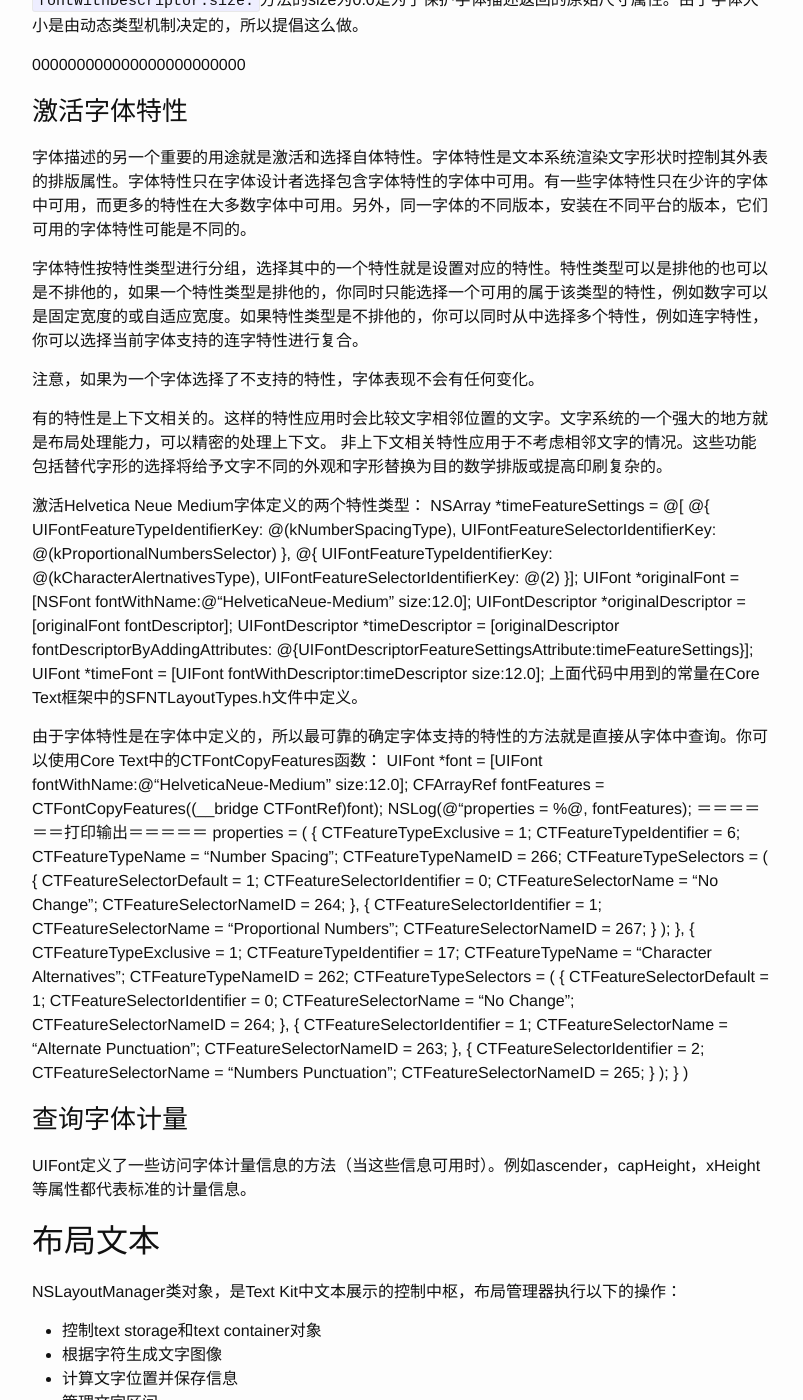
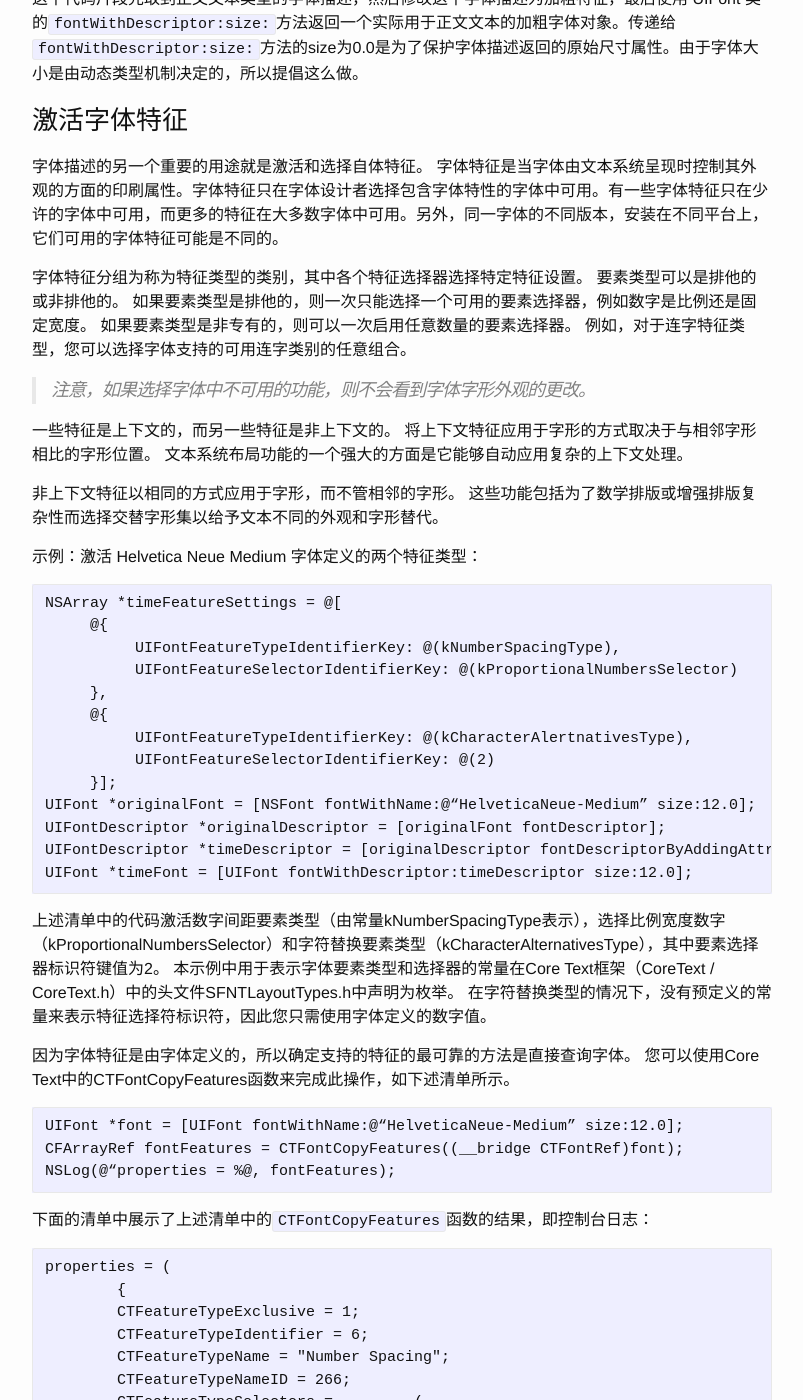
Before and after one commit to scfhao/scfhao.github.io, a Jekyll site: the page built from _posts/2016-11-04-using-text-kit-to-draw-and-manage-text.md, in a window 1280 px wide and 1400 px high, scrolled down 5635 px. Shown: the whole window, without its empty margins (238-1041 px from the left). Built offline with Jekyll 4.4.1, drawn with Linux system fonts in a browser that asks for light colours; comment, search, counter and statistics services are not loaded; some of the changed text lies outside the part shown.

Commit message:
完成使用Text Kit来绘制和管理文本

````diff
--- a/_posts/2016-11-04-using-text-kit-to-draw-and-manage-text.md
+++ b/_posts/2016-11-04-using-text-kit-to-draw-and-manage-text.md
@@ -9,16 +9,18 @@ categories:
 
 正如《Displaying Text Content in iOS》部分描述，UIKit 框架中提供了一些用来在App的用户界面中展示文本的类：UITextView, UITextField, UILabel 和 UIWebView。由 UITextView 类创建的文本视图意在用来展示大量的文本。UITextView 底层有一个非常强大的布局引擎叫做 Text Kit。如果你需要自定义或者介入这个布局过程，你可以使用 Text Kit。对于更细粒度的文本和特殊的需要自定义解决方案的需求，可以使用《Lower Level Text-handling Technologies》中描述的更底层的技术作为替代。
 
-TextKit 是 UIKit 框架中提供的高品质的保存、布局、展示精细排版的所有特征（如字距、连字、换行和对齐）的排版服务的类和协议的集合。TextKit 构建于 CoreText 之上，所以它提供了同样的速度与强大。UITextView 完全集成了 Text Kit，它提供的编辑和展示功能允许用户输入文本、指定格式属性并查看结果。Text Kit 其他方法提供了文本存储和布局功能。下图展示了 Text Kit 在 iOS 文本和图像框架中的位置。
+TextKit 是 UIKit 框架中提供的高品质的保存、布局、展示精细排版的所有特征（如字距、连字、换行和对齐）的排版服务的类和协议的集合。TextKit 构建于 CoreText 之上，所以它提供了同样的速度与强大。UITextView 完全集成了 Text Kit，它提供的编辑和展示功能允许用户输入文本、指定格式属性并查看结果。Text Kit 其他方法提供了文本存储和布局功能。图1展示了 Text Kit 在 iOS 文本和图像框架中的位置。
 
+图1 Text Kit框架位置
 ![Text Kit Framework Position]({{ site.baseurl }}/images{{ page.id }}/1.png)
 
 Text Kit 给了你在用户界面元素上渲染文本的完整的控制。除 UITextView 外，UITextField 和 UILabel 也是在 Text Kit 之上构建的，它可以无缝地和动画、UICollectionView 和 UITableView 集成。Text Kit 被设计为拥有完全可扩展的面向对象架构，支持子类化、委托和一组完整的通知，支持深度定制。
 
 ## TextKit主要的成员对象
 
-Text Kit 主要对象之间的数据流图如下图。Text views 是 UITextView 类的实例，Text containers 是 NSTextContainer类的实例，layout manager 是 NSLayoutManager 类的实例，Text storage 是 NSTextStorage 类的实例。在 Text Kit 中，一个 NSTextStorage 对象存储用于 UITextView 对象显示和 NSLayoutManager 对象在一个 NSTextContainer 对象上布局的文本。
+Text Kit 主要对象之间的数据流图如图2。Text views 是 UITextView 类的实例，Text containers 是 NSTextContainer类的实例，layout manager 是 NSLayoutManager 类的实例，Text storage 是 NSTextStorage 类的实例。在 Text Kit 中，一个 NSTextStorage 对象存储用于 UITextView 对象显示和 NSLayoutManager 对象在一个 NSTextContainer 对象上布局的文本。
 
+图2 主要的Text Kit对象
 ![Primary Text Kit Objects]({{ site.baseurl }}/images{{ page.id }}/2.png)
 
 一个 NSTextContainer 对象可以定义一个可供文本布局的区域。text container 通常会定义一个方形区域，但可以通过创建一个 NSTextContainer 的子类来定义其他形状如圆、五边形或不规则的形状。text container 不仅定义了可以填充文本区域的边界，同时它还维护了一个定义区域中不能布局文本的地方（例外区）的 Bezier paths 数组。当布局发生时，文本在例外区以外布局，这就为包含图像和其他非文本元素提供了一种方式。
@@ -35,8 +37,9 @@ Text Kit 处理三种文本属性：字符属性、段落属性和文档属性
 
 ### 字符属性
 
-属性字符串（attributed string）用字典中的键值对来存储字符属性。键作为属性的名称，用一个字符串常量标识符（如NSFontAttributeName）来表示。下图展示了一个属性字典作用于一个属性字符串中的一个区间上。
+属性字符串（attributed string）用字典中的键值对来存储字符属性。键作为属性的名称，用一个字符串常量标识符（如NSFontAttributeName）来表示。图3展示了一个属性字典作用于一个属性字符串中的一个区间上。
 
+图3 属性字符串的组成
 ![Composition of an attributed string]({{ site.baseurl }}/images{{ page.id }}/3.png)
 
 理论上，属性字符串中每个字符都有一个相关联的属性字典。然而通常一个属性字典作用于更长的字符区间上。NSAttributedString 类提供了根据字符的位序获取关联的属性字典和该属性字典的属性值作用的区间的方法如：`attributesAtIndex:effectiveRange:`.
@@ -118,20 +121,21 @@ UIFont *boldFont = [UIFont fontWithDescriptor:boldFontDescriptor size:0.0];
 
 这个代码片段先取到正文文本类型的字体描述，然后修改这个字体描述为加粗特征，最后使用 UIFont 类的`fontWithDescriptor:size:`方法返回一个实际用于正文文本的加粗字体对象。传递给`fontWithDescriptor:size:`方法的size为0.0是为了保护字体描述返回的原始尺寸属性。由于字体大小是由动态类型机制决定的，所以提倡这么做。
 
+### 激活字体特征
 
-000000000000000000000000
-### 激活字体特性
+字体描述的另一个重要的用途就是激活和选择自体特征。 字体特征是当字体由文本系统呈现时控制其外观的方面的印刷属性。字体特征只在字体设计者选择包含字体特性的字体中可用。有一些字体特征只在少许的字体中可用，而更多的特征在大多数字体中可用。另外，同一字体的不同版本，安装在不同平台上，它们可用的字体特征可能是不同的。
 
-字体描述的另一个重要的用途就是激活和选择自体特性。字体特性是文本系统渲染文字形状时控制其外表的排版属性。字体特性只在字体设计者选择包含字体特性的字体中可用。有一些字体特性只在少许的字体中可用，而更多的特性在大多数字体中可用。另外，同一字体的不同版本，安装在不同平台的版本，它们可用的字体特性可能是不同的。
+字体特征分组为称为特征类型的类别，其中各个特征选择器选择特定特征设置。 要素类型可以是排他的或非排他的。 如果要素类型是排他的，则一次只能选择一个可用的要素选择器，例如数字是比例还是固定宽度。 如果要素类型是非专有的，则可以一次启用任意数量的要素选择器。 例如，对于连字特征类型，您可以选择字体支持的可用连字类别的任意组合。
 
-字体特性按特性类型进行分组，选择其中的一个特性就是设置对应的特性。特性类型可以是排他的也可以是不排他的，如果一个特性类型是排他的，你同时只能选择一个可用的属于该类型的特性，例如数字可以是固定宽度的或自适应宽度。如果特性类型是不排他的，你可以同时从中选择多个特性，例如连字特性，你可以选择当前字体支持的连字特性进行复合。
+> 注意，如果选择字体中不可用的功能，则不会看到字体字形外观的更改。
 
-注意，如果为一个字体选择了不支持的特性，字体表现不会有任何变化。
+一些特征是上下文的，而另一些特征是非上下文的。 将上下文特征应用于字形的方式取决于与相邻字形相比的字形位置。 文本系统布局功能的一个强大的方面是它能够自动应用复杂的上下文处理。
 
-有的特性是上下文相关的。这样的特性应用时会比较文字相邻位置的文字。文字系统的一个强大的地方就是布局处理能力，可以精密的处理上下文。
-非上下文相关特性应用于不考虑相邻文字的情况。这些功能包括替代字形的选择将给予文字不同的外观和字形替换为目的数学排版或提高印刷复杂的。
+非上下文特征以相同的方式应用于字形，而不管相邻的字形。 这些功能包括为了数学排版或增强排版复杂性而选择交替字形集以给予文本不同的外观和字形替代。
 
-激活Helvetica Neue Medium字体定义的两个特性类型：
+示例：激活 Helvetica Neue Medium 字体定义的两个特征类型：
+
+```
 NSArray *timeFeatureSettings = @[
      @{
           UIFontFeatureTypeIdentifierKey: @(kNumberSpacingType),
@@ -145,13 +149,21 @@ UIFont *originalFont = [NSFont fontWithName:@“HelveticaNeue-Medium” size:12.
 UIFontDescriptor *originalDescriptor = [originalFont fontDescriptor];
 UIFontDescriptor *timeDescriptor = [originalDescriptor fontDescriptorByAddingAttributes: @{UIFontDescriptorFeatureSettingsAttribute:timeFeatureSettings}];
 UIFont *timeFont = [UIFont fontWithDescriptor:timeDescriptor size:12.0];
-上面代码中用到的常量在Core Text框架中的SFNTLayoutTypes.h文件中定义。
+```
 
-由于字体特性是在字体中定义的，所以最可靠的确定字体支持的特性的方法就是直接从字体中查询。你可以使用Core Text中的CTFontCopyFeatures函数：
+上述清单中的代码激活数字间距要素类型（由常量kNumberSpacingType表示），选择比例宽度数字（kProportionalNumbersSelector）和字符替换要素类型（kCharacterAlternativesType），其中要素选择器标识符键值为2。 本示例中用于表示字体要素类型和选择器的常量在Core Text框架（CoreText / CoreText.h）中的头文件SFNTLayoutTypes.h中声明为枚举。 在字符替换类型的情况下，没有预定义的常量来表示特征选择符标识符，因此您只需使用字体定义的数字值。
+
+因为字体特征是由字体定义的，所以确定支持的特征的最可靠的方法是直接查询字体。 您可以使用Core Text中的CTFontCopyFeatures函数来完成此操作，如下述清单所示。
+
+```
 UIFont *font = [UIFont fontWithName:@“HelveticaNeue-Medium” size:12.0];
 CFArrayRef fontFeatures = CTFontCopyFeatures((__bridge CTFontRef)font);
 NSLog(@“properties = %@, fontFeatures);
-＝＝＝＝＝＝打印输出＝＝＝＝＝
+```
+
+下面的清单中展示了上述清单中的`CTFontCopyFeatures`函数的结果，即控制台日志：
+
+```
 properties = (
         {
         CTFeatureTypeExclusive = 1;
@@ -197,48 +209,79 @@ properties = (
         );
     }
 )
+```
 
-### 查询字体计量
-UIFont定义了一些访问字体计量信息的方法（当这些信息可用时）。例如ascender，capHeight，xHeight等属性都代表标准的计量信息。
+在这种情况下，结果表明，此版本的 Helvetica Neue Medium 字体有两个字体特征：数字间距和字符替换。 当使用字体描述符激活字体特征并在其设置中进行选择时，此结果中最重要的值是特征类型标识符和特征选择符标识符。 将这些值添加到表示字体特征设置的字典数组中，并将该数组用作`UIFontDescriptorFeatureSettingsAttribute`的值，依次传递给`fontDescriptorByAddingAttributes:`或`fontDescriptorWithFontAttributes:`方法。 该列表中显示的常量的枚举值与`CTFontCopyFeatures`函数返回的要素类型标识符和要素选择器标识符的数值相关联。
+
+可以看到，从CTFontCopyFeatures函数产生的字体特征数组还显示要素类型是否是排它的，以及哪个要素选择器是默认的。 并且，当然，要素类型名称和要素选择器名称值为可用的字体要素及其设置提供人类可读的标识。
+
+### 查询字体度量
+
+UIFont定义了一些方法来访问字体的度量信息，当该信息可用时。 诸如ascender，capHeight，xHeight等属性都对应于标准字体度量信息。 图4显示了字体指标如何适用于字形尺寸，表2列出了与各种指标相关的属性名称。 有关更多具体信息，请参阅属性描述。
+
+图4 字体度量
+![Font metrics]({{ site.baseurl }}/images{{ page.id }}/4.png)
+
+表2 字体度量和UIFont方法联系
+
+----------------|---------------
+: Font metric : | : Properties :
+X-height        | xHeight
+Ascent          | ascender
+Cap height      | capHeight
+Line height     | lineHeight
+Descent         | descender
+Point size      | pointSize
 
 ## 布局文本
 
-NSLayoutManager类对象，是Text Kit中文本展示的控制中枢，布局管理器执行以下的操作：
-* 控制text storage和text container对象
-* 根据字符生成文字图像
-* 计算文字位置并保存信息
-* 管理文字区间
-* 需要时在text view上绘制文字
+布局管理器对象（NSLayoutManager类的实例），是 Text Kit 中文本展示的核心控制对象，布局管理器执行以下的操作：
+
+* 控制 text storage 和 text container 对象
+* 根据字符生成字形
+* 计算字形位置并存储该信息
+* 管理字形和字符的区间
+* 文本视图（text view）请求时在文本视图上绘制文字
 * 计算文本行的边界
-* 控制连字符使用
-* 操作文字和字符属性
-在MVC范式中，layout manager充当了controller。NSTextStorage充当了Model，负责字符串及其属性，如字体、类型、颜色、大小。NSTextContainer也可以被认为是Model的一部分，因为它是文本在页面上几何布局的model。UITextView（或其他UIView对象）提供文本展示的View。NSLayoutManager作为controller提供服务，它将字符从text storage对象转换成图形，并将它们根据一个或多个text container的尺寸布局到行中，将文本在一个或多个text view对象中进行展示。
+* 控制连字
+* 操作字符和字形属性
+
+在MVC范式中，布局管理器充当了controller。NSMutableAttributedString 的子类 NSTextStorage 提供 Model 的一部分功能，负责字符串及其属性，如字体、样式、颜色、大小。NSTextContainer 也可以被认为是 Model 的一部分，因为它对放置文本的页面的几何布局进行建模。UITextView（或其他UIView对象）提供文本展示的View。NSLayoutManager用作文本系统的控制器，因为它将文本存储对象中的字符翻译为字形，根据一个或多个文本容器对象的尺寸将它们排成行，并将文本显示在一个或多个文本视图对象中进行协调。
 
 ## 布局过程
 
-布局管理器将文本布局分两个步骤：生成图形和布局图形。布局管理器“惰性”的执行这两个步骤（必要时才执行）。它生成图形和计算出布局位置后，布局管理器会缓存这些信息来改善后续调用的性能。
+布局管理器在分两步执行文本布局：字形生成和字形布局。 布局管理器根据需要懒惰地执行这两个布局步骤。 因此，一些 NSLayoutManager 方法触发字形生成，而其他的不会，字形布局也是如此。 在它生成字形、计算布局位置之后，布局管理器缓存这些信息以提高后续调用的性能。
 
-布局管理器缓存图形、属性和布局信息。它会监控text storage中因为修改而失效的文字图形的区间。在两种情况下字符区间会自动失效：当需要生成文字图形或者当需要布局字符图形时。你也可以手动的使字符图形或布局信息实效。当布局管理器收到需要知道一个无效区间内的文字图形或布局信息时，它会重新生成它们。
+布局管理器缓存字形，属性和布局信息。 它跟踪已通过更改文本存储中的字符而失效的字形范围。 有两种方式可以自动使字符范围失效：如果它需要生成字形或需要字形布局。 如果愿意，您可以手动使字形或布局信息无效。 当布局管理器接收到需要知道在无效范围中的字形或布局的消息时，它根据需要生成字形或重新计算布局。
 
 ### 生成行片段边界
 
-布局管理器将NStextContainer对象中的文字图形在行中进行布局。text container根据自身的形状和内部的非布局区域来确定每一行的位置。当一个行与非布局区域相交时，行必须被缩短或拆分。
-布局管理器为给定的一行提出一个边界然后要求text container来调整到适应的边界。提出的边界可能比container更宽或更窄。布局管理器向text container发送的要求调整提出边界的方法是lineFragmentRectForProposedRect:atIndex:writingDirection:remainingRect:，这个方法根据文本布局的方向为提出的边界返回最大的可用边界。它也会返回其他剩余区域的大小，如text container上的空白或黑洞其他边上剩余的空间。
+布局管理器在 NSTextContainer 对象内以字形行布置文本。 文本容器内的这些行的布局由其形状和其包含的任何排除路径确定。 在行片段矩形与由排除路径定义的区域相交的部分中的行必须缩短或分段; 如果在整个区域上存在间隙，则将与其重叠的行必须移位以补偿。
 
-当布局管理器将文本置于边界中时会做最后一个调整。这种调整是text container进行的少量修正，称为行碎片填充，定义了每行后部的空白部分。文本根据行片段边距进行插入（边距本身不受影响）。填充允许在text container的边界一点小的调整，并使文本和其他图形的边界保持一定的距离。你可以通过修改lineFragmentPadding属性的值来修改填充。注意，行片段填充并不是边距。对于文档边距来说，你应该设置UITextView对象的位置和和大小。对于文本边距，你应该设置text view的textContainerInset属性。另外，你可以设置单独的段落缩紧使用NSMutableParagraphStyle属性如headIndent。
+布局管理器为给定行提出一个矩形，然后要求文本容器调整矩形到合适的位置。 所提出的矩形通常跨越文本容器的边界矩形，但是它可以更窄或更宽，甚至它也可以部分地或完全地位于边界矩形之外。 布局管理器发送文本容器以调整建议的矩形的消息是`lineFragmentRectForProposedRect:atIndex:writingDirection:remainingRect:`，它根据文本布局的方向返回相对建议矩形可用的最大矩形。它还返回一个包含任何剩余空间的矩形，例如在文本容器中的另一侧留下的的孔或间隙。
 
-除了返回行片段区域外，布局管理器还会返回一个已用矩形，就是行片段边界中已经包含了要绘制的文字或其他标志的部分。按照惯例，两个矩形都包括行片段填充和行内空间（根据字体的行高计量和段落的行间距参数计算出的）。然而，段落间距（段落前和后）和文本周围添加的如可以引起文本中间被隔开的空间，只在行片段矩形中包含，但不在已使用的矩形中包括。
+布局管理器在将文本实际匹配到矩形中时会进行一个最终调整。此调整是由文本容器固定的小量，称为行片段填充，其定义行片段矩形的每一端上的部分留空。文本在行片段矩形内插入该量（矩形本身不受影响）。填充允许在文本容器的区域的边缘（和任何孔周围）小规模调整，并且保持文本不直接邻接在该区域附近显示的任何其它图形。您可以使用`lineFragmentPadding`属性从其默认值更改填充。请注意，行片段填充不是表示边距的合适手段。对于文档边距，应在UITextView对象的封装视图中设置其位置和大小。对于文本边距，应该设置文本视图的`textContainerInset`属性。此外，您可以使用`NSMutableParagraphStyle`属性（如headIndent）为单个段落设置缩进值。
 
-### 指定非布局区域（Exclusion Paths）
+除了返回线片段矩形本身之外，布局管理器返回称为使用的矩形的矩形。 这是行片段矩形的实际包含要绘制的字形或其他标记的部分。 按照惯例，两个矩形包括行片段填充和行间间隔（根据字体的行高度量和段落的行间距参数计算）。 但是，段落间距（前后）和文本周围添加的任何空间（例如由中心间隔文本引起的空间）仅包含在行片段长方形中，并且不包括在使用的矩形中。
 
-text container维护了一个UIBezierPath对象的数组来代表它里面的非布局区域。当布局管理器向text container发送lineFragmentRectForProposedRect:atIndex:writingDirection:remainingRect:消息，提出了一个行片段矩形和非布局区域相交时，text container返回一个调整后的不包括非布局区域的矩形。这个处理过程如下图所示：
+### 指定排除路径
 
+文本容器维护一个UIBezierPath对象数组，表示其边界矩形内的排除路径。 当布局管理器发送文本容器`lineFragmentRectForProposedRect:atIndex：writingDirection:remainingRect:`消息提出与由排除路径定义的区域之一相交的行片段矩形时，文本容器返回排除该区域的调整后的行片段矩形。 此过程如图5所示。
+
+图5 行片段适应
+![Line fragment fitting]({{ site.baseurl }}/images{{ page.id }}/5.png)
 
 ### 指定多页和多列布局
 
-最简单的情况中，Text Kit的每类对象都只有一个，就是一个text storage对象，一个text container，一个layout manager，如下面的图所示。当你从对象库中向IB中拖一个text view对象时，这样的设定就会被自动配置好。UITextView对象创建其他的对象并将它们连接在一起。你可以用代码管理这个过程。
+在最简单的情况下，Text Kit对象被单一配置，即一个文本存储对象，一个文本容器和一个布局管理器，如图6所示。 在 Interface Builder 中从对象库中拖动文本视图时，将自动实例化此配置。 UITextView 对象提供其他对象并将它们连接在一起。 您还可以在代码中创建此安排，如清单6所示。
 
-下面的代码创建这些对象，这段代码可以在一个viewControllere中，假设这个viewController有一个叫textContainer的NSTextContainer属性。
+图6
+![Object configuration for a single text flow]({{ site.baseurl }}/images{{ page.id }}/6.png)
+
+您还可以在代码中创建此安排，如清单6所示。 此代码可以在视图控制器中，例如，UIViewController 的子类，其有名为 textContainer 的 NSTextContainer 属性。
+
+```
+// 清单6
 NSTextStorage *textStorage = [[NSTextStorage alloc]initWithString:string];
 NSLayoutManager *layoutManager = [[NSLayoutManager alloc]init];
 [textStorage addLayoutManager:layoutManager];
@@ -246,15 +289,25 @@
 [layoutManager addTextContainer:self.textContainer];
 UITextView *textView = [[UITextView alloc]initWithFrame:self.view.bounds textContainer:self.textContainer];
 [self.view addSubview:textView];
+```
 
-这种只有一个text container和一个text view的结构非常受限。这种结构中，文本流在text container中定义的区域内不会被中断。遇到翻页、多列布局和其他更复杂的布局就不好使了。
+此配置受限于只有一个文本容器和一个文本视图。 在这种布置中，文本流在由文本容器限定的区域内不间断。分页符，多列布局和更复杂的布局不能由这种安排满足。
 
-通过使用多个text container，每个都联系一个text view，可以让更复杂的布局成为可能。例如，要支持翻页，应用可以配置如下图所示的文本对象：
+通过使用多个文本容器，每个具有相关联的文本视图，更复杂的布局布置是可能的。 例如，为了支持分页符，应用程序可以配置文本对象如图7所示。
 
-每个text container相当于文档中的一页。你可以把展示文本的视图集成进你自定义了背景的自定义视图中。在这个自定义视图中，还可以集成一个UIScrollView对象允许用户可以在文档的页面之间进行翻页。
+图7
+![Object configuration for paginated text]({{ site.baseurl }}/images{{ page.id }}/7.png)
 
-多列的文档也可以用相似的配置：
+每个文本容器对应于文档的一页。 显示文本的视图可以嵌入你应用提供的自定义视图对象中，作为文本视图的背景。此自定义视图反过来可以嵌入在UIScrollView对象中，以使用户能够滚动浏览文档的页面。
 
- 这里一个页面和两个text container相联系，一个text container代表页面上的一列。每个text container控制文档的一部分。当文本展示时，文字图形首先在左上角的container中进行布局。当那个视图没有剩余的空间时，布局管理器通知他的delegate它已经填充完毕那个container。delegate可以检查一下是否还有没有布局的文本，然后根据需要添加一个text container。布局管理器继续在下一个container中执行文本布局，完成后继续提醒delegate，以此类推。同样的，这里用一个自定义的视图（蓝色矩形边框）来为这些文本列提供画布。
+多列文档可以使用类似的对象排列进行建模，如图8所示。
 
-注意，这里不仅可以有多个text container，也可以用多个NSLayoutManager对象来访问相同的text storage。下图展示了多个布局管理器的情况。这种配置可以为相同的文本的展示提供多个视图。如果用户修改了上面的视图的文本，同样的修改会立即反应在下面的视图中（假设修改的位置在下面的视图的可视区域内）。
+图8
+![Object configuration for multicolumn text]({{ site.baseurl }}/images{{ page.id }}/8.png)
+
+如果不是有一个文本容器对应于单个页面，而是有两个文本容器 -- 一个页面上的每一列。 每个文本容器控制文档的一部分。 在显示文本时，字形首先布局在左上角的容器中。 当该视图中没有更多的空间时，布局管理器通知其代理它已经完成填充容器。 代理可以检查是否有更多的文本需要布局和添加另一个文本容器如果必要。 布局管理器继续在下一个容器中布置文本，完成后通知代理，等等。 再次，自定义视图（描绘为蓝色矩形）为这些文本列提供了一个画布。
+
+不仅可以有多个文本容器，还可以有多个 NSLayoutManager 对象访问同一个文本存储。 图9说明了具有多个布局管理器的对象排列。 该布置的效果是为相同文本提供的多个视图。 如果用户改变顶视图中的文本，则该改变立即反映在底视图中（假设改变的位置在底视图的界限内）。
+
+图9
+![Object configuration for multiple views of the same text]({{ site.baseurl }}/images{{ page.id }}/9.png)
````
Also changed, not shown: other parts of _posts/2016-11-04-using-text-kit-to-draw-and-manage-text.md (+1 -1 lines), images/scfhao_wechat_pay_code.png.
